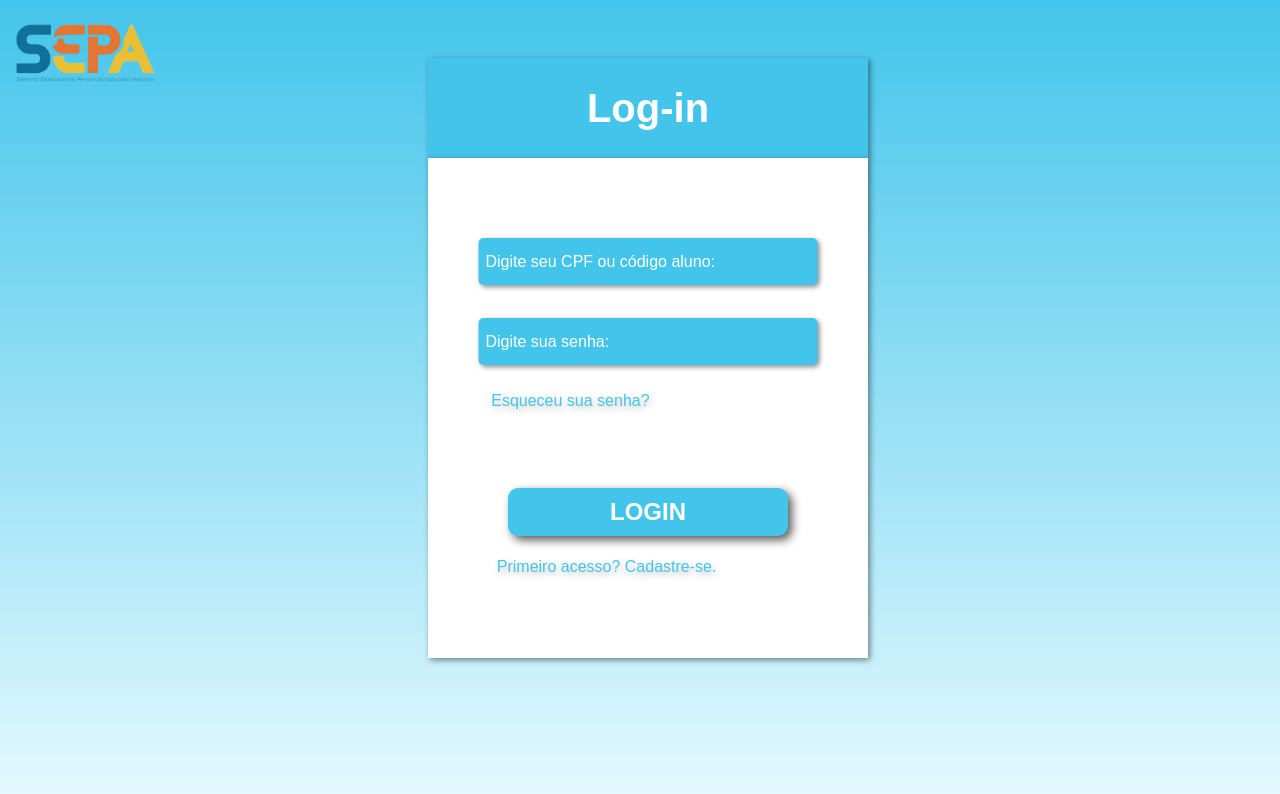
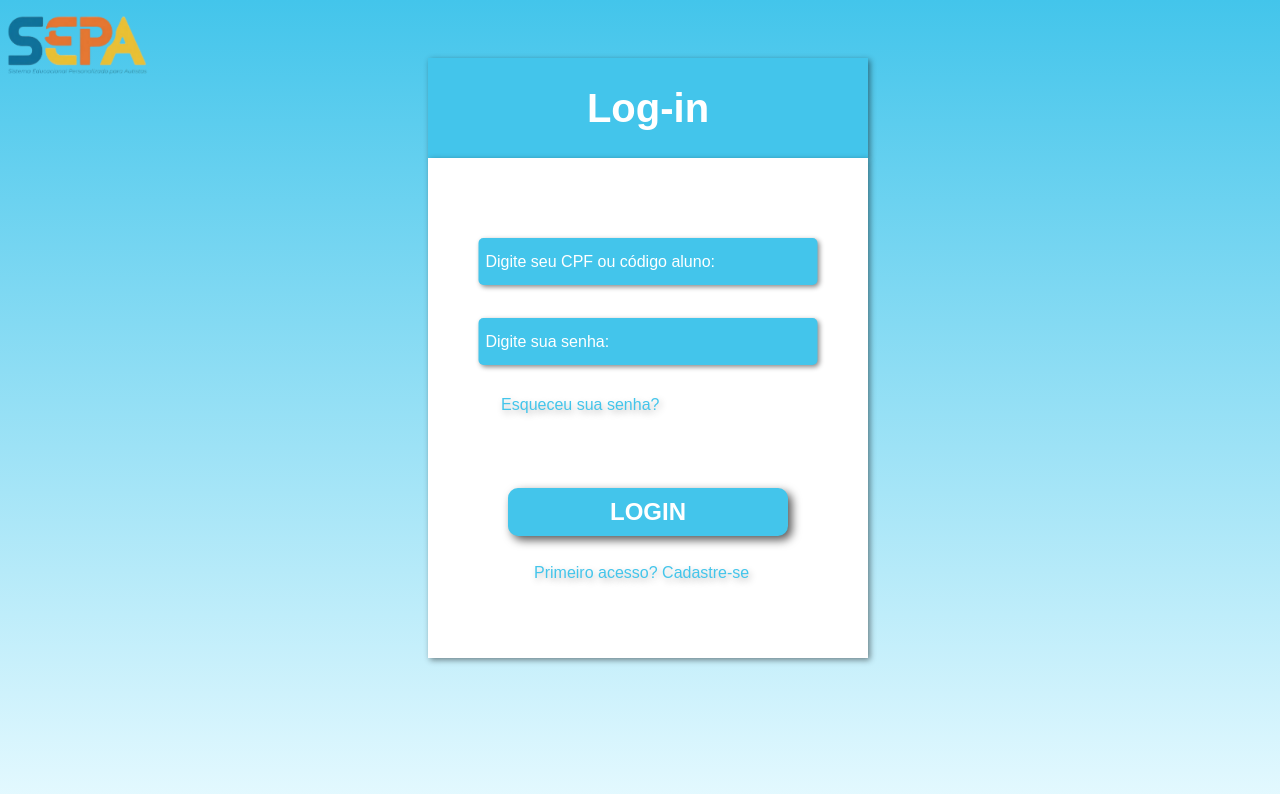
Before and after one commit to pedrohdasilva001/SEPA, a website: page index.html in a window 1280 px wide. Drawn offline with Linux system fonts and the light colour scheme.

Commit message:
fixação de divs

```diff
--- a/TelaInicial.css
+++ b/TelaInicial.css
@@ -103,19 +103,19 @@ input#password {
 }
 
 .tn3 {
-  position: absolute;
-  left: 55%;
-  transform: translateX(-98%);
+  position: fixed;
+  left: 51%;
+  transform: translateX(-55%);
   z-index: 3;
-  font-size: 1rem;
+  font-size: 12pt;
   color: #43C5EB;
   text-shadow: 2px 3px 7px rgba(0, 0, 0, 0.281);
   text-align: center;
 }
 .tn2 {
-  position: absolute;
-  left: 50%;
-  transform: translateX(-99%);
+  position: fixed;
+  left: 49%;
+  transform: translateX(-90%);
   z-index: 3;
   font-size: 1rem;
   color: #43C5EB;
@@ -130,15 +130,15 @@ input#password {
 }
 
 .tn2 {
-  top: calc(47% + 8px);
+  top: calc(46% + 8px);
 }
 
 .tn3 {
-  top: calc(50% + 150px);
+  top: calc(81% + 1px);
 }
 
 .logo {
-  position: absolute;
+  position: fixed;
   top: 1%;
   left: 0;
   width: 12%;
--- a/index.html
+++ b/index.html
@@ -11,9 +11,10 @@
     <input type="text" name="email" id="email" value="Digite seu CPF ou código aluno:">
     <input type="text" name="password" id="password" value="Digite sua senha:">
     <input type="button" value="LOGIN" class="tn1" id="tn1" onclick="homescreen()">
+<div class="caixa">
     <div id="tn2" class="tn2">Esqueceu sua senha?</div>
-    <div id="tn3" class="tn3">Primeiro acesso? Cadastre-se.</div>
-    <div class="caixa"></div>
+    <div id="tn3" class="tn3">Primeiro acesso? Cadastre-se</div>
+</div>
     <div class="caixa2" id="caixa2"><strong>Log-in</strong></div>
     <img src="logosepa.png" alt="Logo" class="logo">
     <script src="LoginScreen.js"></script>
```
